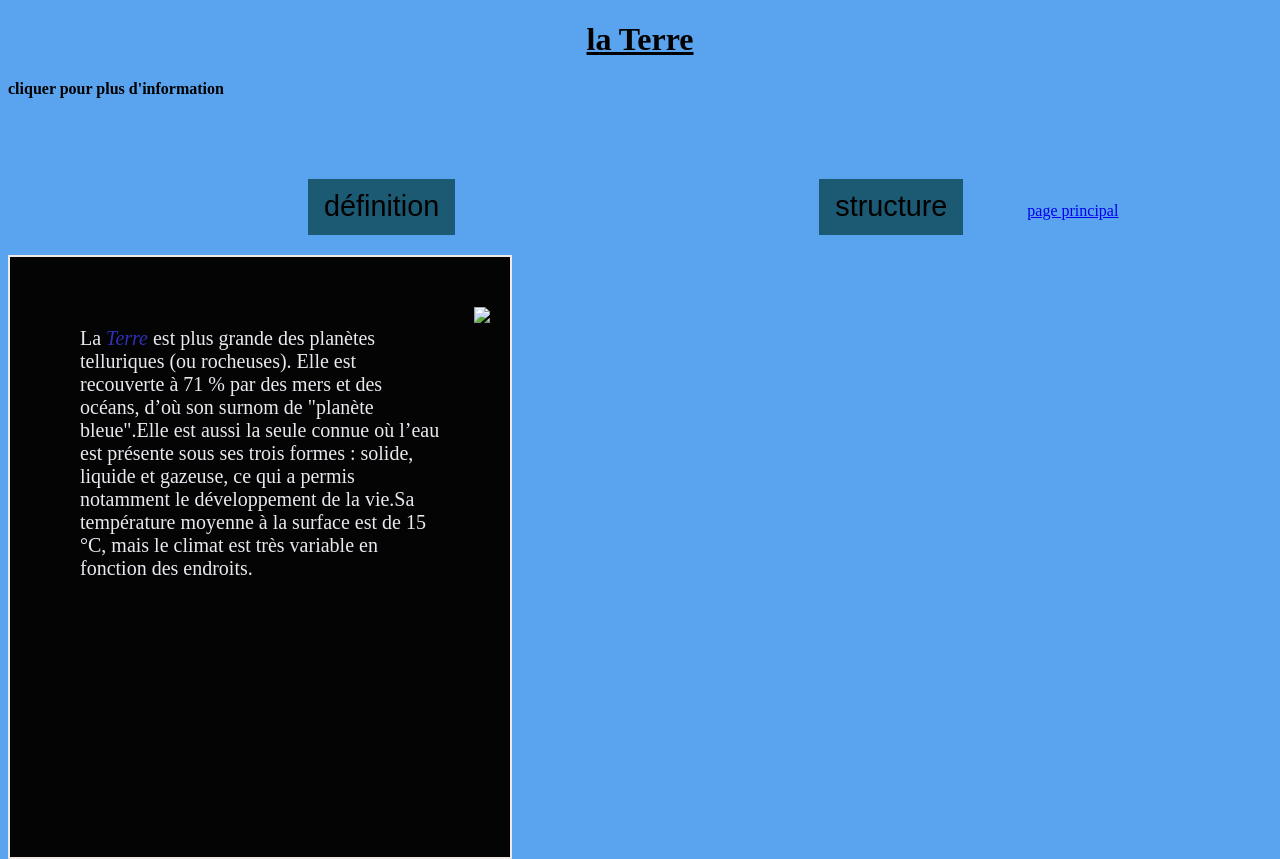
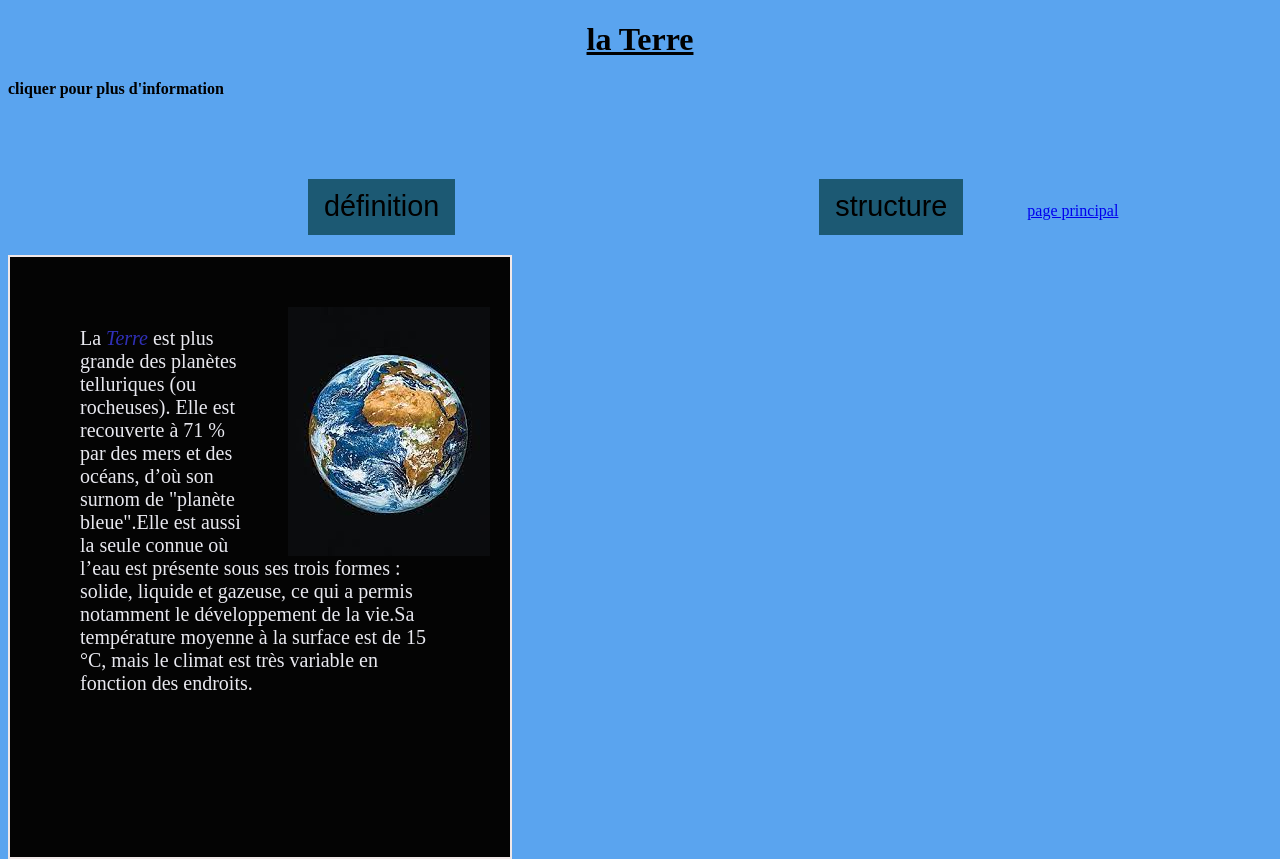
Before and after one commit to majdaait/oumaimasitu, a plain HTML site: page terre.html in a window 1280 px wide. Both pictures are taken after a click on the button "définition". Drawn offline with Linux system fonts and the light colour scheme.

Commit message:
Update terre.html

```diff
--- a/terre.html
+++ b/terre.html
@@ -64,7 +64,7 @@
         <h4>cliquer pour plus d'information</h4>
         <input type="button" value="définition" onclick="document.getElementById('oi').style.display='block'">
         <div id="oi">
-            <img src="21ou.jpeg" id="ee">
+            <img src="21ou.jpg" id="ee">
             <p id="you">La <span class="vi">Terre</span> est plus grande des planètes telluriques (ou rocheuses). Elle est recouverte à 71 % par des mers et des océans, d’où son surnom de "planète bleue".Elle est aussi la seule connue où l’eau est présente sous ses trois formes : solide, liquide et gazeuse, ce qui a permis notamment le développement de la vie.Sa température moyenne à la surface est de 15 °C, mais le climat est très variable en fonction des endroits.</p>
         </div>
         <input type="button" value="structure" onclick="document.getElementById('boob').style.display='block'" >
```
